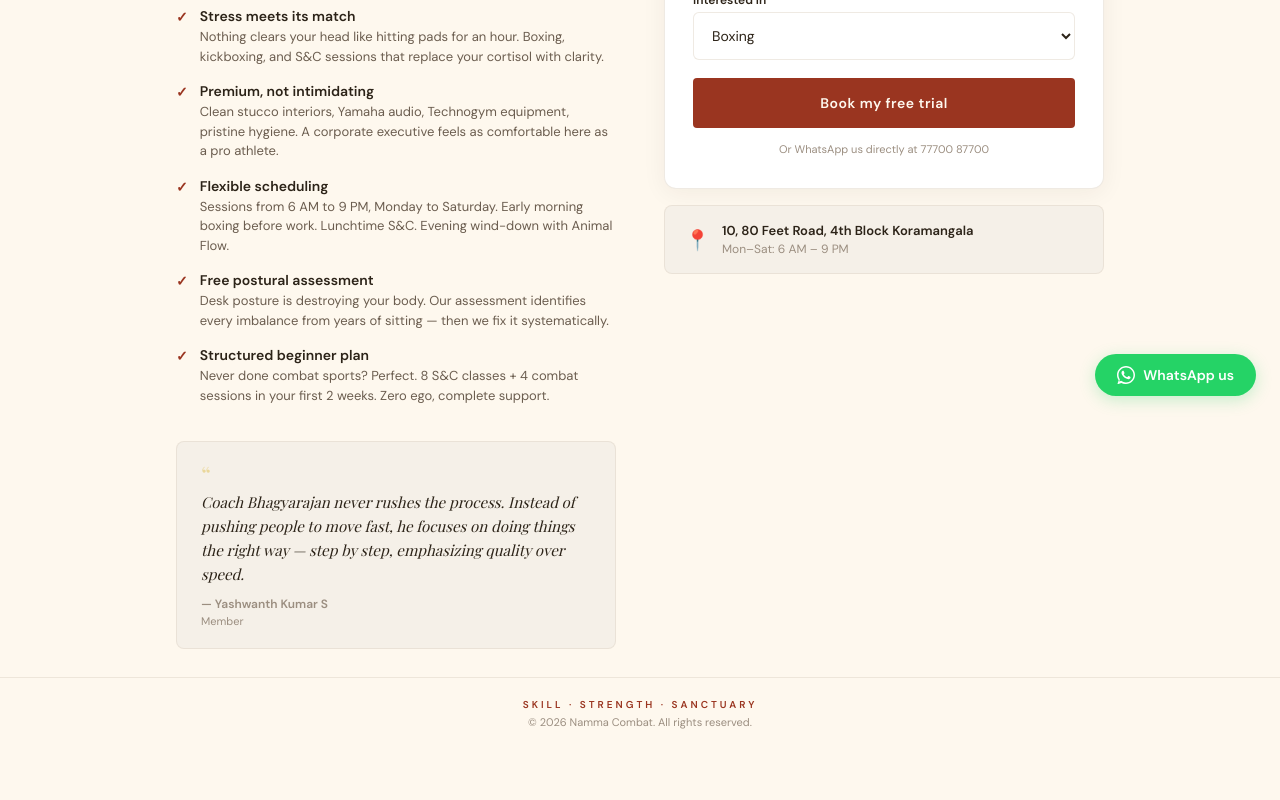
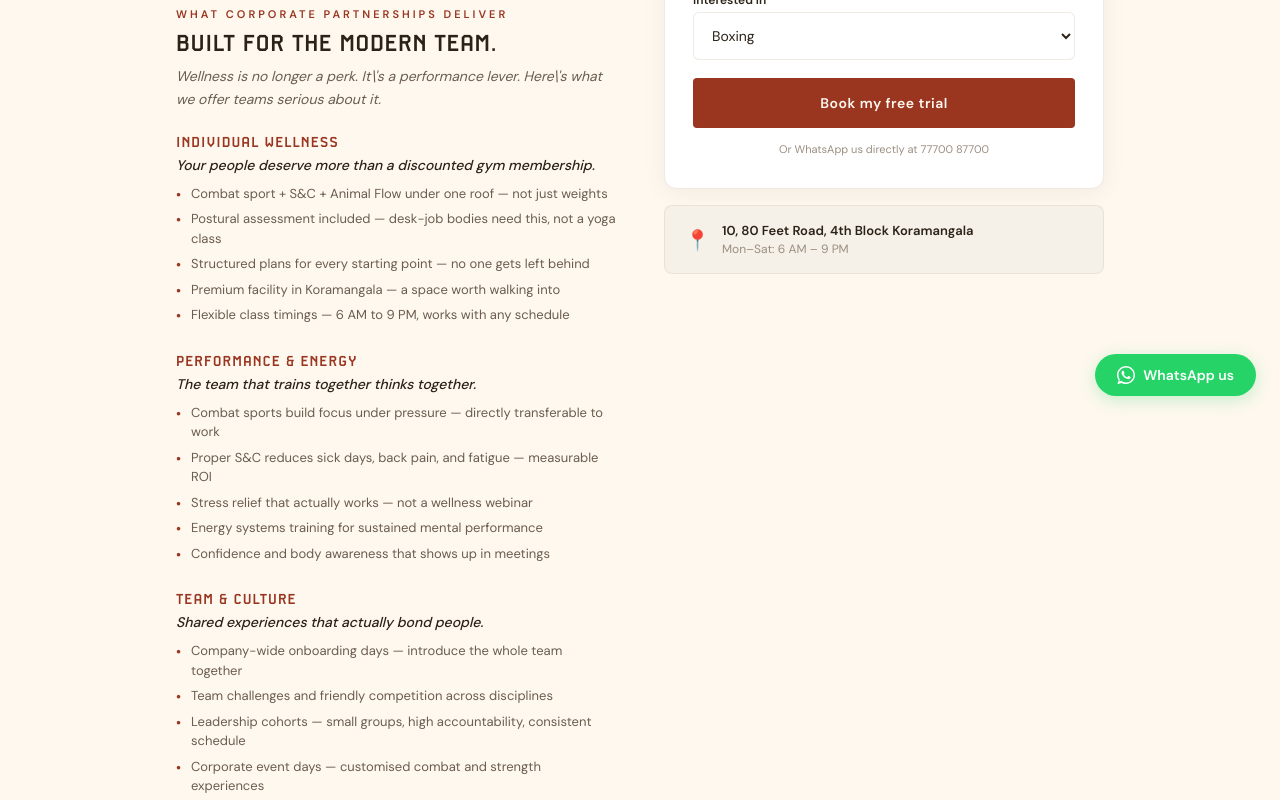
Before and after one commit to vikramravella/namma-combat-site, a Next.js app: page /corporate in a window 1280 px wide. Shown: the part 380-1180 px from the top of the page. Before the commit the page ends 1129 px from the top, so only its background shows below. Built offline with nearby package versions, Linux system fonts and the light colour scheme; a web font is replaced by a local one.

Commit message:
Corporate landing: benefit-focused 3-tier framing (Individual Wellness / Performance & Energy / Team & Culture) for corporate buyers who think in outcomes not skill levels

```diff
--- a/src/app/corporate/page.js
+++ b/src/app/corporate/page.js
@@ -32,12 +32,40 @@ function InlineForm() {
 export default function CorporateLanding() {
   const [v, setV] = useState(false);
   useEffect(() => { setV(true); }, []);
-  const points = [
-    ['Stress meets its match', "Nothing clears your head like hitting pads for an hour. Boxing, kickboxing, and S&C sessions that replace your cortisol with clarity."],
-    ['Premium, not intimidating', "Clean stucco interiors, Yamaha audio, Technogym equipment, pristine hygiene. A corporate executive feels as comfortable here as a pro athlete."],
-    ['Flexible scheduling', "Sessions from 6 AM to 9 PM, Monday to Saturday. Early morning boxing before work. Lunchtime S&C. Evening wind-down with Animal Flow."],
-    ['Free postural assessment', "Desk posture is destroying your body. Our assessment identifies every imbalance from years of sitting — then we fix it systematically."],
-    ['Structured beginner plan', "Never done combat sports? Perfect. 8 S&C classes + 4 combat sessions in your first 2 weeks. Zero ego, complete support."],
+  const levels = [
+    {
+      label: 'Individual Wellness',
+      intro: 'Your people deserve more than a discounted gym membership.',
+      items: [
+        'Combat sport + S&C + Animal Flow under one roof — not just weights',
+        'Postural assessment included — desk-job bodies need this, not a yoga class',
+        'Structured plans for every starting point — no one gets left behind',
+        'Premium facility in Koramangala — a space worth walking into',
+        'Flexible class timings — 6 AM to 9 PM, works with any schedule',
+      ],
+    },
+    {
+      label: 'Performance & Energy',
+      intro: 'The team that trains together thinks together.',
+      items: [
+        'Combat sports build focus under pressure — directly transferable to work',
+        'Proper S&C reduces sick days, back pain, and fatigue — measurable ROI',
+        'Stress relief that actually works — not a wellness webinar',
+        'Energy systems training for sustained mental performance',
+        'Confidence and body awareness that shows up in meetings',
+      ],
+    },
+    {
+      label: 'Team & Culture',
+      intro: 'Shared experiences that actually bond people.',
+      items: [
+        'Company-wide onboarding days — introduce the whole team together',
+        'Team challenges and friendly competition across disciplines',
+        'Leadership cohorts — small groups, high accountability, consistent schedule',
+        'Corporate event days — customised combat and strength experiences',
+        'Private coaching for executives who want structured 1-on-1 programs',
+      ],
+    },
   ];
   return (
     <><style jsx global>{`@import url('https://fonts.googleapis.com/css2?family=Archivo+Black&family=DM+Sans:wght@400;500;600;700&family=Playfair+Display:ital@0;1&display=swap');@font-face{font-family:'Materia Pro';src:url('/fonts/MateriaPro-Bold.otf') format('opentype');font-weight:700;font-style:normal;font-display:swap;}*,*::before,*::after{box-sizing:border-box;margin:0;padding:0;}html{scroll-behavior:smooth;}body{background:${T.cream};color:${T.text};-webkit-font-smoothing:antialiased;}`}</style>
@@ -49,8 +77,30 @@ export default function CorporateLanding() {
             <p style={{ fontFamily: T.fontBody, fontSize: 11, letterSpacing: 3, color: T.rust, textTransform: 'uppercase', fontWeight: 600, margin: '0 0 12px' }}>Corporate wellness in Bangalore</p>
             <h1 style={{ fontFamily: T.fontDisplay, fontSize: 'clamp(28px, 5vw, 42px)', fontWeight: 900, color: T.text, lineHeight: 1.1, textTransform: 'uppercase', letterSpacing: 1, margin: '0 0 20px' }}>Not a fitness centre.<br/>A reset button.</h1>
             <p style={{ fontFamily: T.fontBody, fontSize: 16, color: T.textLight, lineHeight: 1.7, margin: '0 0 32px', maxWidth: 480 }}>For professionals who need more than a treadmill. Combat sports build focus, discipline, and stress resilience. A premium facility where executives train alongside athletes.</p>
-            <div style={{ display: 'flex', flexDirection: 'column', gap: 16, marginBottom: 36 }}>
-              {points.map(([title, desc], i) => (<div key={i} style={{ display: 'flex', gap: 12, alignItems: 'flex-start', opacity: v?1:0, transform: v?'translateY(0)':'translateY(10px)', transition: `all 0.5s ease ${0.2+i*0.1}s` }}><span style={{ fontFamily: T.fontBody, fontSize: 14, color: T.rust, fontWeight: 700, marginTop: 1, flexShrink: 0 }}>✓</span><div><p style={{ fontFamily: T.fontBody, fontSize: 14, fontWeight: 600, color: T.text, margin: '0 0 2px' }}>{title}</p><p style={{ fontFamily: T.fontBody, fontSize: 13, color: T.textLight, lineHeight: 1.5, margin: 0 }}>{desc}</p></div></div>))}
+            <div style={{ marginBottom: 36 }}>
+              <p style={{ fontFamily: T.fontBody, fontSize: 11, letterSpacing: 3, color: T.rust, textTransform: 'uppercase', fontWeight: 600, margin: '0 0 8px' }}>What corporate partnerships deliver</p>
+              <h2 style={{ fontFamily: T.fontDisplay, fontSize: 24, fontWeight: 900, color: T.text, margin: '0 0 8px', textTransform: 'uppercase', letterSpacing: 0.5 }}>Built for the modern team.</h2>
+              <p style={{ fontFamily: T.fontBody, fontSize: 14, color: T.textLight, lineHeight: 1.6, margin: '0 0 24px', fontStyle: 'italic' }}>Wellness is no longer a perk. It\'s a performance lever. Here\'s what we offer teams serious about it.</p>
+              {levels.map((lvl, i) => (
+                <div key={i} style={{ marginBottom: 28, opacity: v?1:0, transform: v?'translateY(0)':'translateY(10px)', transition: `all 0.5s ease ${0.2+i*0.1}s` }}>
+                  <h3 style={{ fontFamily: T.fontDisplay, fontSize: 15, fontWeight: 900, color: T.rust, margin: '0 0 6px', textTransform: 'uppercase', letterSpacing: 1 }}>{lvl.label}</h3>
+                  <p style={{ fontFamily: T.fontBody, fontSize: 14, color: T.text, fontWeight: 500, margin: '0 0 10px', fontStyle: 'italic' }}>{lvl.intro}</p>
+                  {lvl.items.map((item, j) => (
+                    <div key={j} style={{ display: 'flex', gap: 10, alignItems: 'flex-start', marginBottom: 6 }}>
+                      <span style={{ fontFamily: T.fontBody, fontSize: 13, color: T.rust, fontWeight: 700, marginTop: 2, flexShrink: 0 }}>•</span>
+                      <p style={{ fontFamily: T.fontBody, fontSize: 13, color: T.textLight, lineHeight: 1.5, margin: 0 }}>{item}</p>
+                    </div>
+                  ))}
+                </div>
+              ))}
+              <div style={{ marginTop: 24, padding: '18px 22px', background: 'rgba(227,199,104,0.12)', borderLeft: `3px solid ${T.gold}`, borderRadius: 4 }}>
+                <h3 style={{ fontFamily: T.fontDisplay, fontSize: 13, fontWeight: 900, color: T.text, margin: '0 0 6px', textTransform: 'uppercase', letterSpacing: 1 }}>How it works</h3>
+                <p style={{ fontFamily: T.fontBody, fontSize: 13, color: T.textLight, lineHeight: 1.6, margin: 0 }}>Custom corporate packages — discounted memberships, onboarding days, leadership cohorts, and bespoke events. We work with teams of 5 to 500+. Tell us what you need and we build it.</p>
+              </div>
+              <div style={{ marginTop: 16, padding: '18px 22px', background: T.warm, borderLeft: `3px solid ${T.rust}`, borderRadius: 4 }}>
+                <h3 style={{ fontFamily: T.fontDisplay, fontSize: 13, fontWeight: 900, color: T.text, margin: '0 0 6px', textTransform: 'uppercase', letterSpacing: 1 }}>Who your team trains with</h3>
+                <p style={{ fontFamily: T.fontBody, fontSize: 13, color: T.textLight, lineHeight: 1.6, margin: 0 }}>The full Namma Combat coaching team — NIS Patiala certified combat coaches, Setanta-trained S&C leads, and movement specialists. No gym-floor trainers, no outsourced wellness vendors. Real coaches, real credentials.</p>
+              </div>
             </div>
             <div style={{ padding: '20px 24px', background: T.warm, borderRadius: 8, border: `1px solid ${T.border}` }}>
               <div style={{ fontFamily: T.fontSerif, fontSize: 24, color: T.gold, lineHeight: 1, marginBottom: 4, opacity: 0.6 }}>&ldquo;</div>
```
